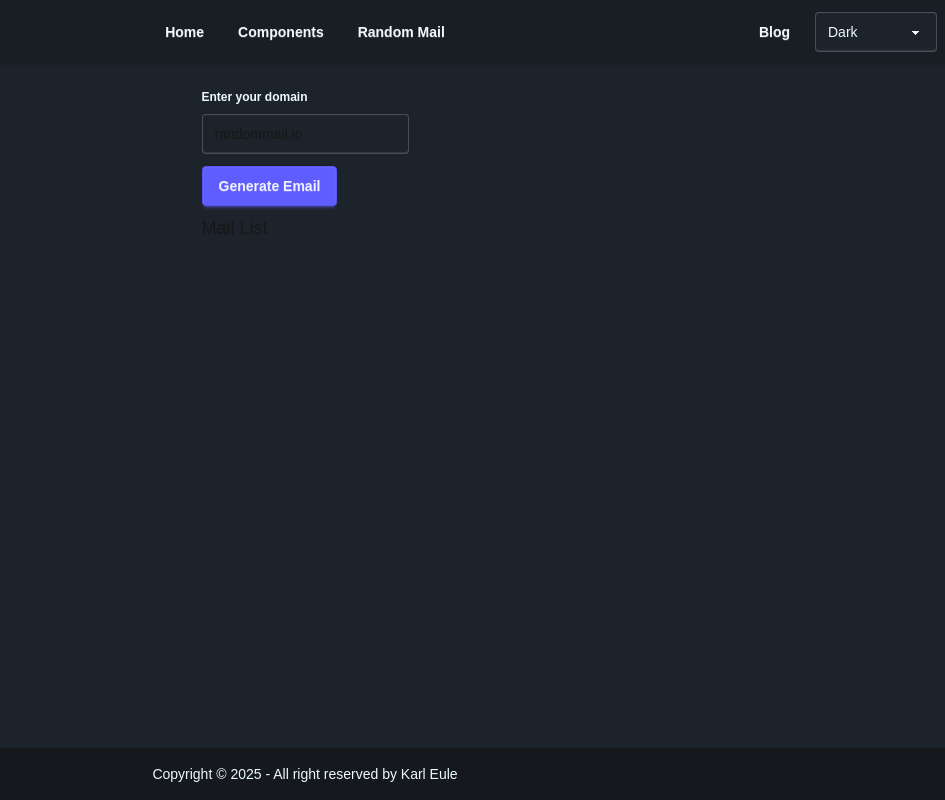
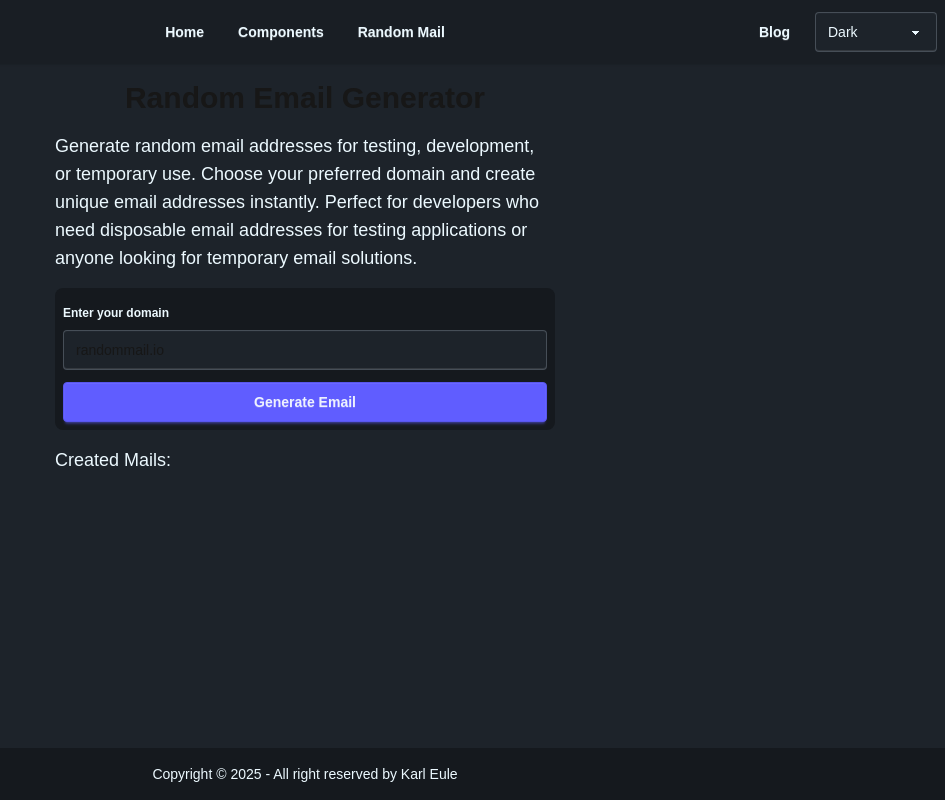
Before and after one commit to develowlper/karl-eule-homepage, a Next.js app: page /random-mail in a window 1280 px wide. Shown: the whole page, without its empty margins (335-1280 px from the left). Built offline with nearby package versions, Linux system fonts and the light colour scheme.

Commit message:
feat: styling and metadata

```diff
--- a/src/app/page.tsx
+++ b/src/app/page.tsx
@@ -1,5 +1,5 @@
 import Image from 'next/image';
-import logo from '@/assets/logo.png';
+import logo from '@/assets/logo_small.webp';
 
 export const metadata = {
   keywords: 'portfolio, developer, Karl Eule, blog',
--- a/src/app/random-mail/page.tsx
+++ b/src/app/random-mail/page.tsx
@@ -3,12 +3,57 @@ import CreateEmail from '@/components/RandomMail/CreateEmail';
 import DomainForm from '@/components/RandomMail/DomainForm';
 import MailList from '@/components/RandomMail/MailList';
 
+export const metadata = {
+  title: 'Random Email Generator | Karl Eule',
+  description:
+    'Generate random email addresses for testing, development, or temporary use. Choose your preferred domain and create unique disposable email addresses instantly.',
+  keywords:
+    'random email generator, disposable email, temporary email, testing email, development tools, fake email generator',
+  authors: [{ name: 'Karl Eule', url: 'https://karl-eule.de' }],
+  openGraph: {
+    title: 'Random Email Generator',
+    description:
+      'Generate random email addresses for testing and development purposes',
+    url: 'https://karl-eule.de/random-mail',
+    type: 'website',
+    images: [
+      {
+        url: 'https://karl-eule.de/ogs/random-email.jpg',
+        width: 1200,
+        height: 630,
+        alt: 'Random Email Generator Tool',
+      },
+    ],
+  },
+  twitter: {
+    card: 'summary_large_image',
+    title: 'Random Email Generator',
+    description:
+      'Generate random email addresses for testing and development purposes',
+    images: ['https://karl-eule.de/ogs/random-email.jpg'],
+  },
+};
+
 export default function RandomMailPage() {
   return (
     <Container>
-      <div className="flex flex-col gap-2">
-        <DomainForm />
-        <CreateEmail />
+      <div className="flex flex-col gap-4 max-w-[500px] ">
+        <div>
+          <h1 className="text-3xl font-bold mb-4 text-center">
+            Random Email Generator
+          </h1>
+          <p className="text-lg text-base-content mx-auto">
+            Generate random email addresses for testing, development, or
+            temporary use. Choose your preferred domain and create unique email
+            addresses instantly. Perfect for developers who need disposable
+            email addresses for testing applications or anyone looking for
+            temporary email solutions.
+          </p>
+        </div>
+        <div className="flex flex-col gap-2 bg-base-300 p-2 rounded-lg">
+          <DomainForm />
+          <CreateEmail />
+        </div>
         <MailList />
       </div>
     </Container>
--- a/src/components/RandomMail/CreateEmail.tsx
+++ b/src/components/RandomMail/CreateEmail.tsx
@@ -12,10 +12,8 @@ export default function CreateEmail() {
   };
 
   return (
-    <div>
-      <button className="btn btn-primary" onClick={handleCreateEmail}>
-        Generate Email
-      </button>
-    </div>
+    <button className="btn btn-primary" onClick={handleCreateEmail}>
+      Generate Email
+    </button>
   );
 }
--- a/src/components/RandomMail/DomainForm.tsx
+++ b/src/components/RandomMail/DomainForm.tsx
@@ -11,7 +11,7 @@ export default function DomainForm() {
       <legend className="fieldset-legend">Enter your domain</legend>
       <input
         type="text"
-        className="input"
+        className="input w-full"
         placeholder="Domain here"
         onChange={(e) => setDomain(e.target.value)}
         value={domain}
--- a/src/components/RandomMail/MailList.tsx
+++ b/src/components/RandomMail/MailList.tsx
@@ -8,10 +8,10 @@ export default function MailList() {
 
   return (
     <div>
-      <h2 className="text-lg">Mail List</h2>
-      <ul className="flex flex-col gap-2">
+      <h2 className="text-lg text-base-content">Created Mails:</h2>
+      <ul className="flex flex-col gap-2 mt-2">
         {mails.map((mail) => (
-          <li key={mail} className="max-w-96">
+          <li key={mail}>
             <div className="border p-2 flex gap-2 items-center justify-between">
               <span>{mail}</span>
               <button
```
Also changed, not shown: public/ogs/random-email.jpg (added), src/assets/logo_small.webp (added).
